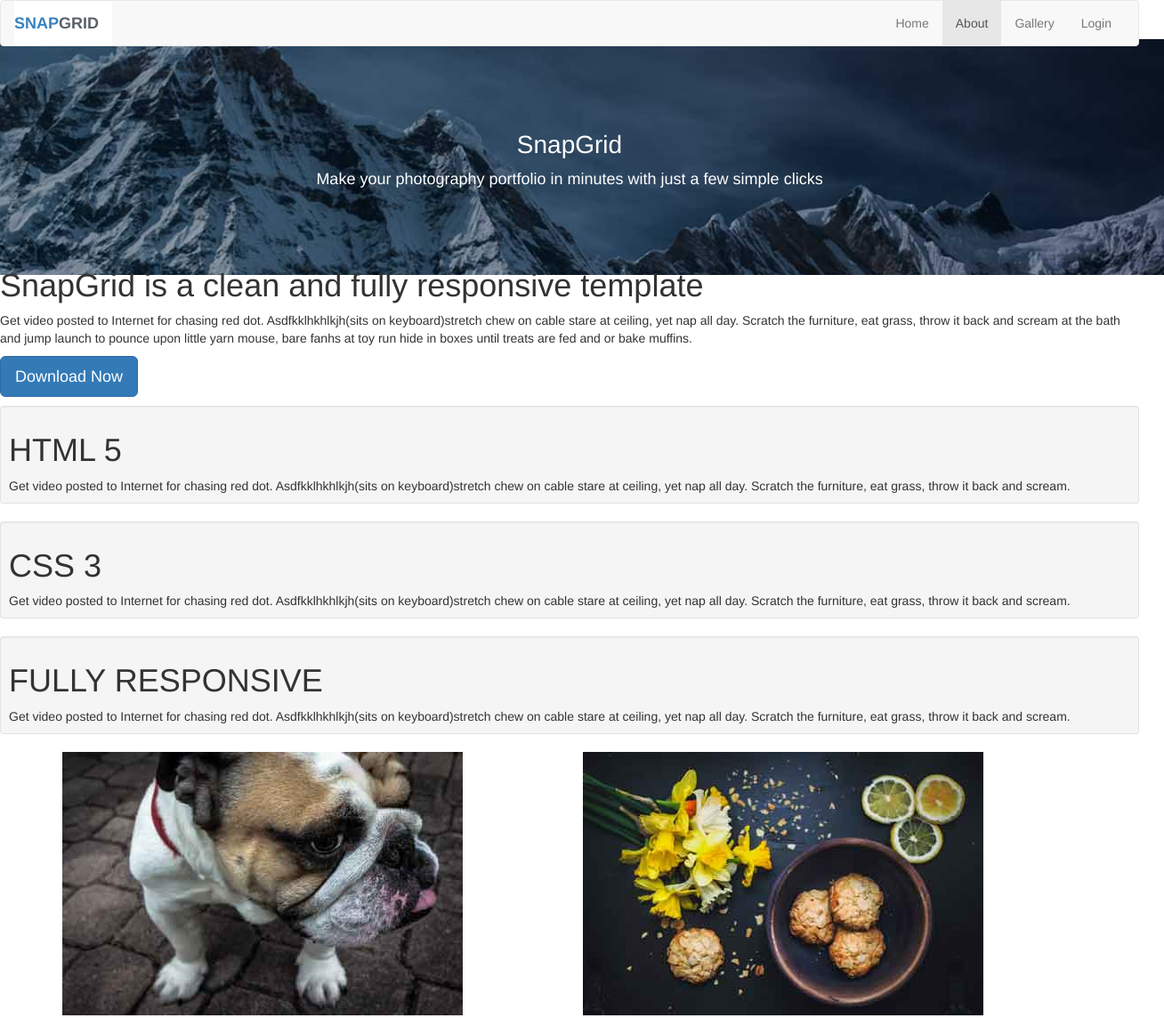
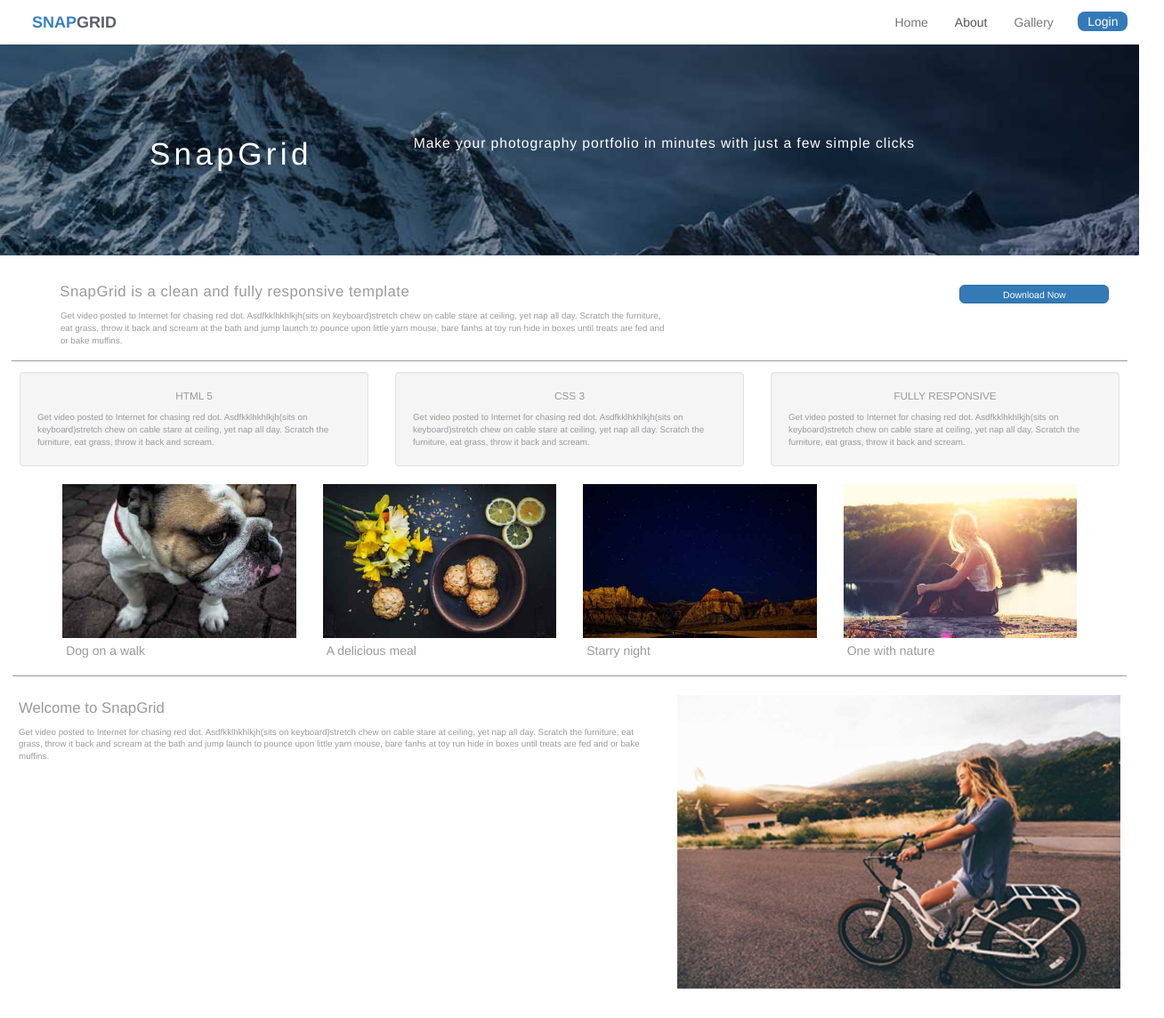
Before and after one commit to zamariac/bootstrap-grid, a website: page index.html in a window 1280 px wide. Shown: the top 1144 px of the page at 89% size, 1308 px wide, since content can reach past the window. Drawn offline with nearby package versions, Linux system fonts and the light colour scheme.

Commit message:
second breakpoint

```diff
--- a/index.html
+++ b/index.html
@@ -28,7 +28,8 @@
 		      <ul class="nav navbar-nav navbar-right">
 		        <li class="active"><a href="#"> About <span class="sr-only">(current)</span></a></li>
 		        <li><a href="#"> Gallery </a></li>
-		        <li><a href="#"> Login </a></li>
+		        <button class="login-button"><a href="#"> Login </a>
+		        </button>
 		        <!-- <div class="btn-group">
 				  <button type="button" class="btn btn-default">
 				    Login
@@ -56,69 +57,108 @@
 		  </div><!-- /.container-fluid -->
 	</nav>
 	<div class="main-intro">
-		<h1>SnapGrid</h1>
-		<p>Make your photography portfolio in minutes with just a few simple clicks</p>
+		<div class="row">
+	        <div class="col-sm-4">
+				<h1 class="snap-grid-intro">SnapGrid
+				</h1>
 			</div>
-	<div class="jumbotro" style="background:transparent!important" "col-xs-6">
+        	<div class="col-sm-8">
+				<p class="snap-grid-intro-info">Make your photography portfolio in minutes with just a few simple clicks</p>
+			</div>
+		</div>
+
+	</div>
+	<div class="jumbotron">
+		<div class="row">
+	        <div class="col-sm-8">
+	       		<div class="title-text">
 					<h1 class="jumbotron-title"> SnapGrid is a clean and fully responsive template</h1>
 					<p class="jumbotron-text"> Get video posted to Internet for chasing red dot. Asdfkklhkhlkjh(sits on keyboard)stretch chew on cable stare at ceiling, yet nap all day. Scratch the furniture, eat grass, throw it back and scream at the bath and jump launch to pounce upon little yarn mouse, bare fanhs at toy run hide in boxes until treats are fed and or bake muffins.
 					</p>
+				</div>
+			</div>
+	        <div class="col-sm-4 download-button">
 				<p> <a class="btn btn-primary btn-lg" href="#" role="button">Download Now</a></p>
 			</div>
-	<div class="well well-sm">
+		</div>
+	</div>
+	<div class="row" id="well-box">
+			<div class="col-sm-4">
+				<div class="well">
 					<h1 class="well-title"> HTML 5 </h1>
-		Get video posted to Internet for chasing red dot. Asdfkklhkhlkjh(sits on keyboard)stretch chew on cable stare at ceiling, yet nap all day. Scratch the furniture, eat grass, throw it back and scream. </div>
-
-	<div class="well well-sm">
-		<h1 class="well-title"> CSS 3 </h1>Get video posted to Internet for chasing red dot. Asdfkklhkhlkjh(sits on keyboard)stretch chew on cable stare at ceiling, yet nap all day. Scratch the furniture, eat grass, throw it back and scream.</div>
-
-	<div class="well well-sm">
-		<h1 class="well-title"> FULLY RESPONSIVE </h1>Get video posted to Internet for chasing red dot. Asdfkklhkhlkjh(sits on keyboard)stretch chew on cable stare at ceiling, yet nap all day. Scratch the furniture, eat grass, throw it back and scream.</div>
+					Get video posted to Internet for chasing red dot. Asdfkklhkhlkjh(sits on keyboard)stretch chew on cable stare at ceiling, yet nap all day. Scratch the furniture, eat grass, throw it back and scream.
+				</div>
+			</div>
+			<div class="col-sm-4">
+				<div class="well">
+					<h1 class="well-title"> CSS 3 </h1>Get video posted to Internet for chasing red dot. Asdfkklhkhlkjh(sits on keyboard)stretch chew on cable stare at ceiling, yet nap all day. Scratch the furniture, eat grass, throw it back and scream.
+				</div>
+			</div>
+			<div class="col-sm-4">
+				<div class="well">
+					<h1 class="well-title"> FULLY RESPONSIVE </h1>Get video posted to Internet for chasing red dot. Asdfkklhkhlkjh(sits on keyboard)stretch chew on cable stare at ceiling, yet nap all day. Scratch the furniture, eat grass, throw it back and scream.
+				</div>
+			</div>
+	</div>
 
 	<div class="images container">
-    <div class="row">
-        <div class="col-xs-6">
+	    <div class="row" >
+	        <div class="col-xs-6 col-sm-3" >
 	        	<img src="images/thumb1.jpg" class="img-responsive" alt="Responsive image">
 	        	<div class="image-caption"> Dog on a walk </div>
 	        </div>
-        <div class="col-xs-6">
+	        <div class="col-xs-6 col-sm-3">
 	        	<img src="images/thumb2.jpg" class="img-responsive" alt="Responsive image">
 	        	<div class="image-caption"> A delicious meal </div>
 	        </div>
-    </div>
-    <div class="row">
-        <div class="col-xs-6">
+	        <div class="col-xs-6 col-sm-3">
 	        	<img src="images/thumb3.jpg" class="img-responsive" alt="Responsive image">
 	        	<div class="image-caption"> Starry night </div>
 	        </div>
-        <div class="col-xs-6">
+	        <div class="col-xs-6 col-sm-3">
 	        	<img src="images/thumb4.jpg" class="img-responsive" alt="Responsive image">
 	        	<div class="image-caption"> One with nature </div>
 	        </div>
     	</div>
+    </div>
     <div class="welcome">
+    	<div class="row">
+    		<div class="col-sm-7 welcome-text">
     			<h1> Welcome to SnapGrid </h1>
     			<p> Get video posted to Internet for chasing red dot. Asdfkklhkhlkjh(sits on keyboard)stretch chew on cable stare at ceiling, yet nap all day. Scratch the furniture, eat grass, throw it back and scream at the bath and jump launch to pounce upon little yarn mouse, bare fanhs at toy run hide in boxes until treats are fed and or bake muffins. </p>
+    		</div>
+    		<div class="col-sm-5">
     			<img src="images/thumb5.jpg" class="img-responsive" alt="Responsive image">
     		</div>
+    	</div>
+    </div>
+    </div>
+</body>
 <footer>
+	<div class="row">
+		<div class="col-sm-6">
 	    	<div class="snapgrid-footer-top">
 	    	<h2> SnapGrid </h2>
 	    	Get video posted to Internet for chasing red dot. Asdfkklhkhlkjh(sits on keyboard)stretch chew on cable stare at ceiling, yet nap all day.
+	    	Get video posted to Internet for chasing red dot. Asdfkklhkhlkjh(sits on keyboard)stretch chew on cable stare at ceiling, yet nap all day.
 	    </div>
+	    </div>
+	    <div class="col-sm-3">
 	    	<div class="about-us-footer">
 	    	<h2> About Us </h2>
 	    	<a href="#"> Latest Posts</a>
 	    	<a href="#"> Community Content</a>
 	    	<a href="#"> Job Openings</a>
 	    	</div>
+	    </div>
+	    <div class="col-sm-3">
 	    	<div class="contact-footer">
 	    	<h2> Contact Us</h2>
 	    	5555 S. Congress Blvd.<br> Austin, TX 78704 <br>
 	    	555-555-5555 <br>
 	    	info@snapgrid.com <br>
 	    	</div>
+	    </div>
+	</div>
 </footer>
-
-</body>
 </html>
--- a/styles/main.scss
+++ b/styles/main.scss
@@ -1,15 +1,28 @@
+//Specificity:
+//nav .nav  any class of nav within nav
+//nav.nav  nav with a direct class of nav
+//nav > .nav any class of nav nested inside the nav
+
+div.container-fluid{
+	padding: 0;
+}
 #hamburger{
 	background-color: #3073AC;
+}
 
+nav.navbar-default .navbar-toggle .icon-bar{
+	background-color: white;
 }
-nav{
-	background-color: white;
+
+nav.navbar{
+	border: none;
+	margin-bottom: 0;
+
 }
 .navbar-header{
 	background-color: white;
 
 }
-
 .snap{
 	color: #3782BF;
 	float: left;
@@ -24,42 +37,83 @@ nav{
 	font-weight: bold;
 }
 
+li a.login-button {
+	background-color: blue;
+
+}
+
+ .navbar-default .navbar-collapse{
+	background-color: white;
+}
+
+nav.navbar-default .navbar-nav>.active>a  {
+    background-color: white;
+}
+
+.navbar-brand .snap {
+	padding-left:2em;
+
+}
+
 .main-intro{
 	text-align: center;
 	background-size: cover;
 	background-image: url(../images/hero-dark.jpg);
 	color: white;
-	padding: 6em;
-	margin: -2em;
+	padding: 4em;
+
 		h1{
-		font-size: 28px;
+		font-size: 2.5em;
+		letter-spacing: .125em;
+		font-weight: 200;
 		}
 		p{
-		font-size: 18px;
+		font-size: 1.12em;
+		font-weight: 200;
+		letter-spacing: .06em;
 		}
 
 }
-.jumbotron{
+div.jumbotron{
+	padding-top: 0;
+	padding-bottom: 0;
+	padding-left: 1.5em;
+	padding-right:1.5em;
+	border-bottom: solid .1em #9A999E;
 	background-color: white;
-	padding-left: 2em;
-	padding-right: 2em;
-	border-bottom: solid .1em #9A999E;
+	margin: .9em;
+
 
 	.jumbotron-title{
-	font-size: 18px;
+	font-size: 1.2em;
+	letter-spacing: .03em;
 	color: #9A999E;
 	}
 	.jumbotron-text{
-	font-size: 12px;
+	font-size: .7em;
 	color: #9A999E;
 	}
 	.btn{
-	font-size:8px;
-	width: 20em;
-	padding: 4px 16px;
+	font-size:.5em;
+	width: 16em;
+	padding: .25em 1em;
 
 	}
 
+}
+
+div.well{
+		color: #9A999E;
+		font-size: .7em;
+		padding-top: 0;
+	h1{
+		font-size: 1.2em;
+			color: #9A999E;
+	}
+}
+#well-box{
+	margin-left:.5em;
+	margin-right: .5em;
 }
 
 .images {
@@ -71,15 +125,18 @@ nav{
 
 .welcome{
 	border-top: solid .1em #9A999E;
-	margin: .8em;
-
 	color: #9A999E;
+	margin-right: 1em;
+	margin-left: 1em;
 		h1{
-			font-size: 14px;
+			font-size: 1.2em;
 
 		}
 		p{
-			font-size: 12px;
+			font-size: .7em;
+		}
+		img{
+			padding-bottom: 1em;
 		}
 }
 
@@ -87,7 +144,8 @@ nav{
 footer{
 	background-color: #3A414B;
 	color: #9A999E;
-	padding: .8em;
+	padding: 1em;
+
 	h2{
 		font-size: 14px;
 	}
@@ -105,6 +163,68 @@ footer{
 	.contact-footer{
 		font-size: 10px;
 
+	}
+}
+
+@media (min-width: 769px) {
+
+	.login-button{
+		background-color:#337AB7;
+		margin: .9em;
+		width: 4em;
+		border-radius:8px;
+		border: none;
+		a{
+		color: white;
+		}
+	}
+	.main-intro{
+		padding: 6em;
+
+		.snap-grid-intro-info{
+		padding-top: 1em;
+		text-align: left;
+		}
+	}
+	.jumbotron-title{
+		padding-left: 2em;
+		padding-right: 8em;
 
 	}
-}
+	.jumbotron-text{
+		padding-left: 3.5em;
+		padding-right: 8em;
+
+	}
+
+	.download-button{
+		float:right;
+	}
+
+	div.well{
+		//margin: 2em;
+		.well-title{
+			text-align: center;
+		}
+
+	}
+	div.jumbotron .btn{
+		float:right;
+		margin-top:2em;
+	}
+
+	.welcome{
+		margin: 1em;
+		padding: .5em;
+
+		img{
+			padding-top: 1em;
+		}
+	}
+ }
+
+ @media (min-width: 978px){
+
+ }
+
+//0-478 479-767 767-978 979-larger
```
Also changed, not shown: styles/main.css, 1 other file. Lines whose indentation alone changed are shown as unchanged.
